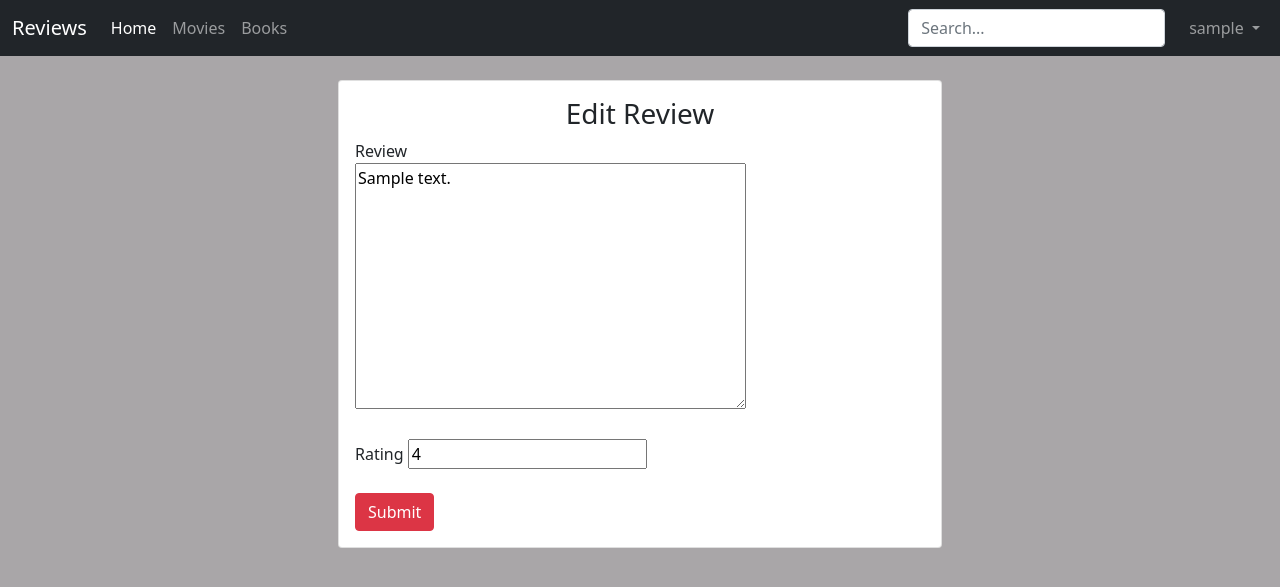
After one commit to marina-plnv/course_project, a Django app: page /edit-review/1/ in a window 1280 px wide. The commit adds this page. Shown: the top 587 px of the page. Run offline with Django 3.2, Linux system fonts and the light colour scheme; a user stored in the database is signed in; tables that the repository leaves empty hold one stand-in row (values such as "Sample post").

Commit message:
edit and delete added to userreviews

```diff
--- a/main/templates/main/addreview.html
+++ b/main/templates/main/addreview.html
@@ -14,7 +14,7 @@
                 <form action="{% url 'main:addreview' catalog_item.id %}" method="POST">
                     {% csrf_token %}
                     <label for="comment">Review</label>
-                    <textarea name="comment" id="comment" rows="20" class="form-control"></textarea>
+                    <textarea name="comment" id="comment" rows="10" class="form-control"></textarea>
                     <br>
                     <label for="rating">Rating</label>
                     <input type="number" id="rating" name="rating" min="1" max="10">
--- /dev/null
+++ b/main/templates/main/editreview.html
@@ -0,0 +1,33 @@
+{% extends 'main/layout.html' %}
+
+{% block title %}
+<title>Edit Review</title>
+{% endblock %}
+
+{% block content %}
+<div class="container-fluid" style="width:50%">
+    <br>
+    <div class="col">
+        <div class="card mb-3">
+            <div class="card-body">
+                <h3 class="text-center">Edit Review</h3>
+                <form action="" method="POST">
+                    {% csrf_token %}
+                    <label>Review</label>
+                    <br>
+                    {{ form.comment }}
+                    <br>
+                    <br>
+                    <label>Rating</label>
+                    {{form.rating}}
+                    <br>
+                    <br>
+                    <input type="submit" class="btn btn-danger" value="Submit">
+                </form>
+            </div>
+        </div>
+    </div>
+</div>
+
+
+{% endblock %}
--- a/main/templates/main/layout.html
+++ b/main/templates/main/layout.html
@@ -12,11 +12,8 @@
 
     {% endblock %}
 </head>
-<style>
-    body{
-    background-color: #a9a6a8}
-</style>
-<body>
+
+<body style="background-color: #a9a6a8;">
 <nav class="navbar navbar-expand-lg navbar-dark bg-dark">
     <div class="container-fluid">
         <span class="navbar-brand mb-0 h1">Reviews</span>
--- a/main/templates/main/userreviews.html
+++ b/main/templates/main/userreviews.html
@@ -42,7 +42,8 @@
                     <td>{{review.date}}</td>
                     <td>{{review.comment}}</td>
                     <td>{{review.rating}}</td>
-
+                    <td><a class="btn btn-sm btn-info" href="{% url 'main:editreview' review.id %}">Edit</a></td>
+                    <td><a class="btn btn-sm btn-danger" href="{% url 'main:deletereview' review.id %}" onclick="return confirm('Are you sure you want to delete this?');">Delete</a></td>
                 </tr>
                 {% endfor %}
             </table>
--- a/main/urls.py
+++ b/main/urls.py
@@ -13,4 +13,6 @@ urlpatterns = [
     path('user-reviews/', views.user_reviews, name="userreviews"),
     path('add-review/<int:id>/', views.add_review, name="addreview"),
     path('movies/', views.movies, name="movies"),
+    path('edit-review/<int:id>/', views.edit_review, name="editreview"),
+    path('delete-review/<int:id>/', views.delete_review, name="deletereview"),
 ]
--- a/main/views.py
+++ b/main/views.py
@@ -8,7 +8,7 @@ from .filters import ReviewFilter
 ### calculate average rating
 
 def index(request):
-    latest_reviews = Review.objects.all().order_by('-pk', '-date')
+    latest_reviews = Review.objects.all().order_by('-date', '-pk')
     highly_rated_reviews = Review.objects.all().order_by('-rating', '-date')
     context = {
         "latest_reviews": latest_reviews[:6],
@@ -17,7 +17,7 @@ def index(request):
     return render(request, 'main/index.html', context)
 
 
-def movies(request): ###### display high average rate movies
+def movies(request):  ###### display high average rate movies
     movies = CatalogItem.objects.all().filter(group='movie')
     for movie in movies:
         movie_latest_review = Review.objects.all().filter(catalog_item=movie).order_by('-date')[0]
@@ -81,26 +81,51 @@ def review(request, id):
 
 
 def add_review(request, id):
-    catalog_item = CatalogItem.objects.get(id=id)
-    if request.method == "POST":
-        form = ReviewForm(request.POST or None)
-        if form.is_valid():
-            user_review = form.save(commit=False)
-            user_review.user = request.user
-            user_review.catalog_item = catalog_item
-            user_review.comment = request.POST["comment"]
-            user_review.rating = request.POST["rating"]
-            user_review.save()
-    return redirect("main:details", id)
+    if request.user.is_authenticated:
+        catalog_item = CatalogItem.objects.get(id=id)
+        if request.method == "POST":
+            form = ReviewForm(request.POST or None)
+            if form.is_valid():
+                user_review = form.save(commit=False)
+                user_review.user = request.user
+                user_review.catalog_item = catalog_item
+                user_review.comment = request.POST["comment"]
+                user_review.rating = request.POST["rating"]
+                user_review.save()
+                return redirect("main:details", id)
+    return redirect('main:details', id)
 
 
 def user_reviews(request):
     # user???????
-    reviews=Review.objects.all().filter(user=request.user).order_by('-date')
-    review_filter=ReviewFilter(request.GET, queryset=reviews)
-    reviews=review_filter.qs
-    context={
-        "reviews": reviews,
-        "review_filter": review_filter,
-    }
-    return render(request, "main/userreviews.html", context)
+    if request.user.is_authenticated:
+        reviews = Review.objects.all().filter(user=request.user).order_by('-date')
+        review_filter = ReviewFilter(request.GET, queryset=reviews)
+        reviews = review_filter.qs
+        context = {
+            "reviews": reviews,
+            "review_filter": review_filter,
+        }
+        return render(request, "main/userreviews.html", context)
+    return redirect('main:home')
+
+
+def edit_review(request, id):
+    review = Review.objects.get(id=id)
+    if request.user.is_authenticated:
+        if request.method == "POST":
+            form = ReviewForm(request.POST, instance=review)
+            if form.is_valid():
+                data = form.save(commit=False)
+                data.save()
+                return redirect("main:userreviews")
+        else:
+            form = ReviewForm(instance=review)
+        return render(request, 'main/editreview.html', {"form": form})
+    return redirect('main:signin')
+
+
+def delete_review(request, id):
+    review = Review.objects.get(id=id)
+    review.delete()
+    return redirect('main:userreviews')
```
